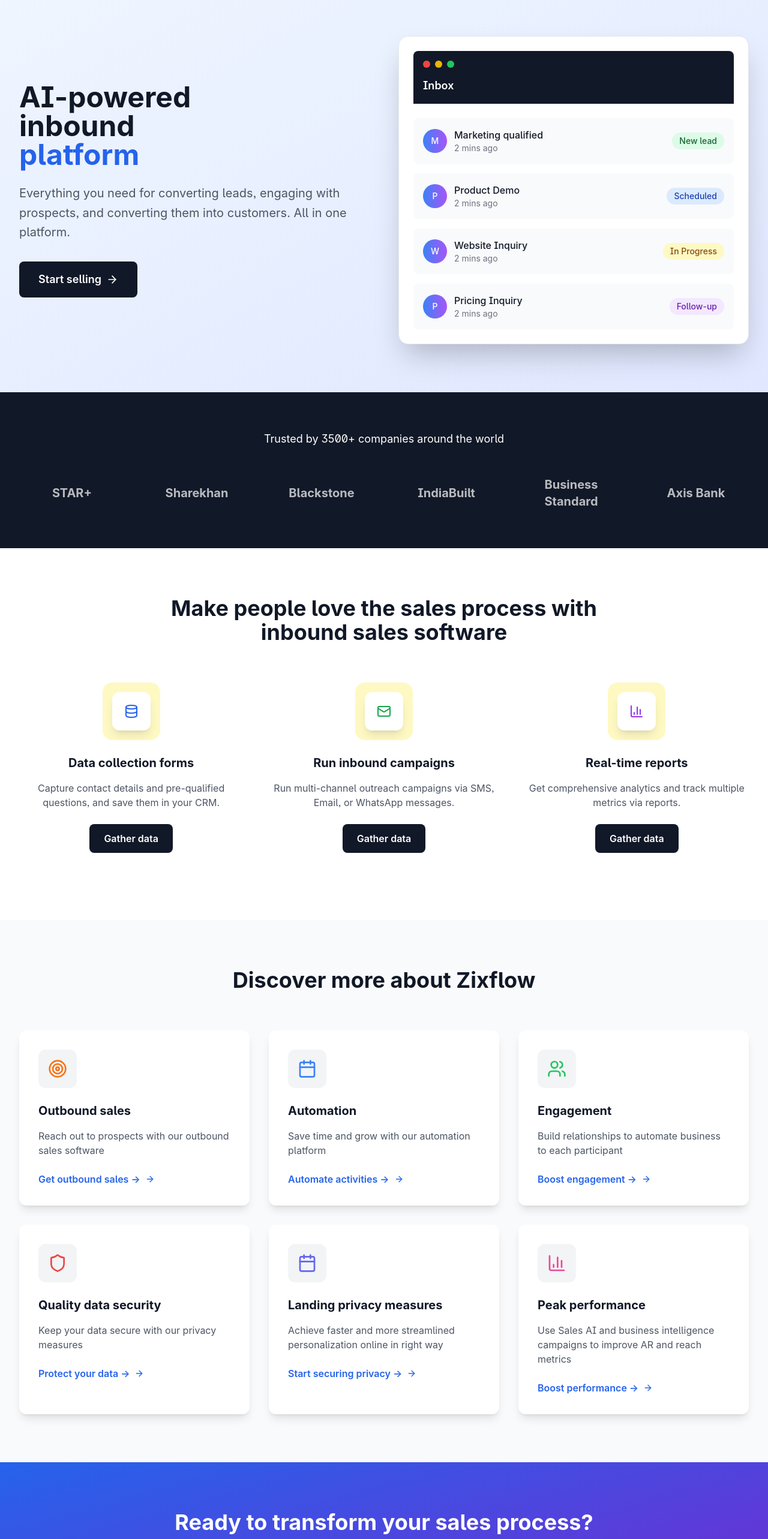
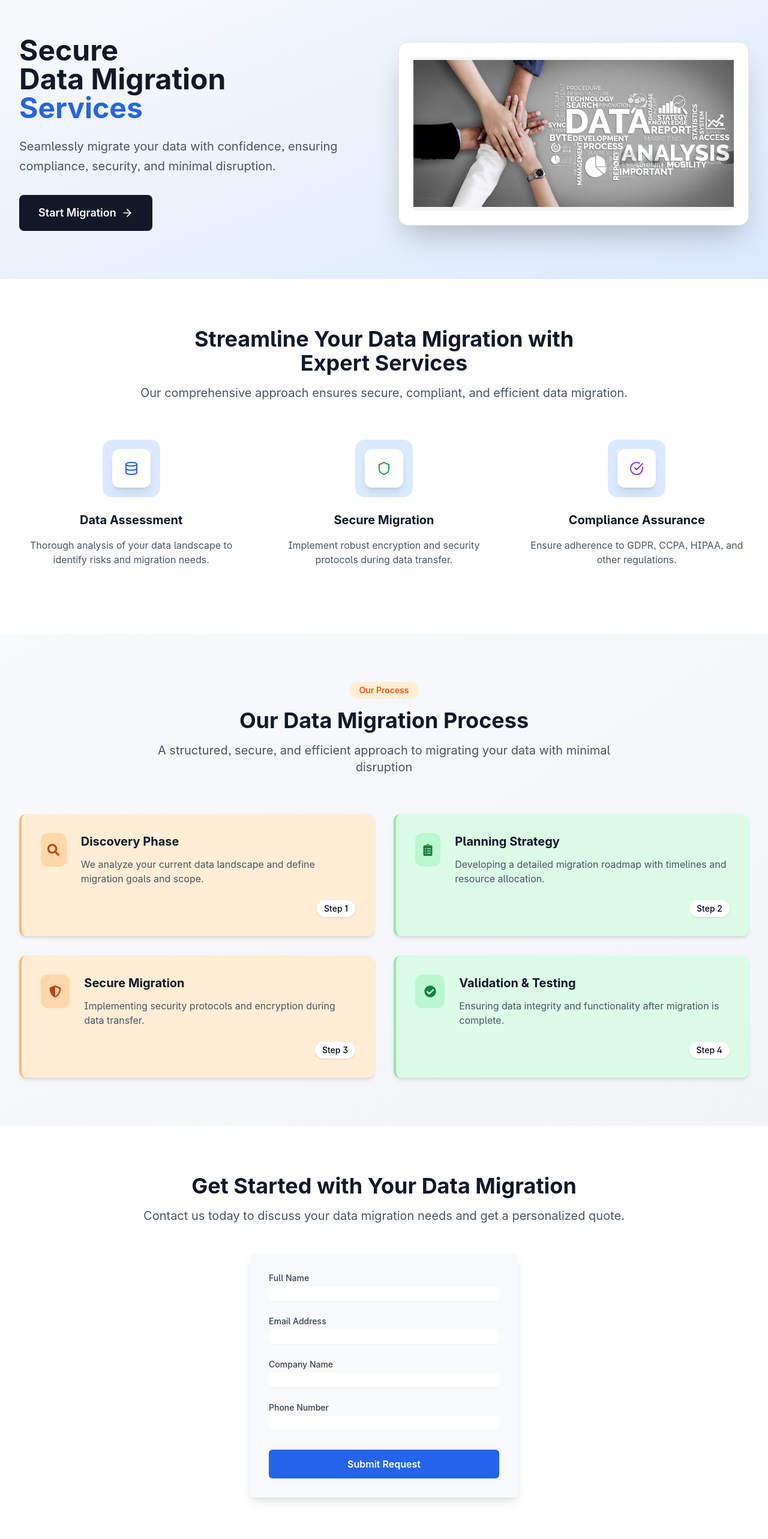
Before and after one commit to aathif07/bdrlandingpage, a React (Vite) app: page /DataMitigation in a window 1280 px wide. Shown: the part 20-2586 px from the top of the page at 60% size. Built offline with nearby package versions, Linux system fonts and the light colour scheme.

Commit message:
Update DataMigration.tsx

```diff
--- a/src/pages/DataMigration.tsx
+++ b/src/pages/DataMigration.tsx
@@ -1,7 +1,8 @@
 import React, { useState } from 'react';
-import { Mail, Users, BarChart3, Shield, Database, Calendar, Target, CheckCircle, ArrowRight, Play, Star } from 'lucide-react';
+import { Database, Shield, CheckCircle, ArrowRight } from 'lucide-react';
+import { FaSearch, FaClipboardList, FaShieldAlt, FaCheckCircle } from 'react-icons/fa';
 
-const ZixflowInboundPlatform = () => {
+const DataMigrationServices = () => {
   const [formData, setFormData] = useState({
     name: '',
     email: '',
@@ -21,126 +22,81 @@ const ZixflowInboundPlatform = () => {
     console.log('Form submitted:', formData);
   };
 
-  const companies = [
-    "STAR+",
-    "Sharekhan",
-    "Blackstone",
-    "IndiaBuilt",
-    "Business Standard",
-    "Axis Bank"
-  ];
-
-  const features = [
+  const serviceFeatures = [
     {
       icon: <Database className="w-6 h-6 text-blue-600" />,
-      title: "Data collection forms",
-      description: "Capture contact details and pre-qualified questions, and save them in your CRM."
+      title: "Data Assessment",
+      description: "Thorough analysis of your data landscape to identify risks and migration needs."
     },
     {
-      icon: <Mail className="w-6 h-6 text-green-600" />,
-      title: "Run inbound campaigns",
-      description: "Run multi-channel outreach campaigns via SMS, Email, or WhatsApp messages."
+      icon: <Shield className="w-6 h-6 text-green-600" />,
+      title: "Secure Migration",
+      description: "Implement robust encryption and security protocols during data transfer."
     },
     {
-      icon: <BarChart3 className="w-6 h-6 text-purple-600" />,
-      title: "Real-time reports",
-      description: "Get comprehensive analytics and track multiple metrics via reports."
+      icon: <CheckCircle className="w-6 h-6 text-purple-600" />,
+      title: "Compliance Assurance",
+      description: "Ensure adherence to GDPR, CCPA, HIPAA, and other regulations."
     }
   ];
 
-  const discoveryFeatures = [
+  const migrationFlow = [
     {
-      icon: <Target className="w-8 h-8 text-orange-500" />,
-      title: "Outbound sales",
-      description: "Reach out to prospects with our outbound sales software",
-      link: "Get outbound sales →"
+      title: "Discovery Phase",
+      description: "We analyze your current data landscape and define migration goals and scope.",
+      icon: <FaSearch />,
+      color: "bg-orange-100 border-orange-300"
     },
     {
-      icon: <Calendar className="w-8 h-8 text-blue-500" />,
-      title: "Automation",
-      description: "Save time and grow with our automation platform",
-      link: "Automate activities →"
+      title: "Planning Strategy",
+      description: "Developing a detailed migration roadmap with timelines and resource allocation.",
+      icon: <FaClipboardList />,
+      color: "bg-green-100 border-green-300"
     },
     {
-      icon: <Users className="w-8 h-8 text-green-500" />,
-      title: "Engagement",
-      description: "Build relationships to automate business to each participant",
-      link: "Boost engagement →"
+      title: "Secure Migration",
+      description: "Implementing security protocols and encryption during data transfer.",
+      icon: <FaShieldAlt />,
+      color: "bg-orange-100 border-orange-300"
     },
     {
-      icon: <Shield className="w-8 h-8 text-red-500" />,
-      title: "Quality data security",
-      description: "Keep your data secure with our privacy measures",
-      link: "Protect your data →"
-    },
-    {
-      icon: <Calendar className="w-8 h-8 text-indigo-500" />,
-      title: "Landing privacy measures",
-      description: "Achieve faster and more streamlined personalization online in right way",
-      link: "Start securing privacy →"
-    },
-    {
-      icon: <BarChart3 className="w-8 h-8 text-pink-500" />,
-      title: "Peak performance",
-      description: "Use Sales AI and business intelligence campaigns to improve AR and reach metrics",
-      link: "Boost performance →"
+      title: "Validation & Testing",
+      description: "Ensuring data integrity and functionality after migration is complete.",
+      icon: <FaCheckCircle />,
+      color: "bg-green-100 border-green-300"
     }
   ];
 
   return (
     <div className="min-h-screen bg-white">
       {/* Hero Section */}
-      <section className="bg-gradient-to-br from-blue-50 to-indigo-100 py-20">
+      <section className="bg-gradient-to-br from-gray-50 to-blue-100 py-20">
         <div className="max-w-7xl mx-auto px-4 sm:px-6 lg:px-8">
           <div className="grid grid-cols-1 lg:grid-cols-2 gap-12 items-center">
             <div>
               <h1 className="text-4xl lg:text-5xl font-bold text-gray-900 mb-6">
-                AI-powered <br />
-                inbound <br />
-                <span className="text-blue-600">platform</span>
+                Secure <br />
+                Data Migration <br />
+                <span className="text-blue-600">Services</span>
               </h1>
               <p className="text-xl text-gray-600 mb-8 leading-relaxed">
-                Everything you need for converting leads, engaging with prospects, and converting them into customers. All in one platform.
+                Seamlessly migrate your data with confidence, ensuring compliance, security, and minimal disruption.
               </p>
               <button className="bg-gray-900 hover:bg-gray-800 text-white px-8 py-4 rounded-lg font-semibold text-lg transition-colors inline-flex items-center space-x-2">
-                <span>Start selling</span>
+                <span>Start Migration</span>
                 <ArrowRight className="w-5 h-5" />
               </button>
             </div>
 
            <div className="relative">
       <div className="bg-white rounded-2xl shadow-2xl p-6 border border-gray-200">
-                <div className="bg-gray-900 rounded-t-lg p-4 mb-6">
-                  <div className="flex items-center space-x-2 mb-4">
-                    <div className="w-3 h-3 bg-red-500 rounded-full"></div>
-                    <div className="w-3 h-3 bg-yellow-500 rounded-full"></div>
-                    <div className="w-3 h-3 bg-green-500 rounded-full"></div>
-                  </div>
-                  <h3 className="text-white font-semibold text-lg">Inbox</h3>
-                </div>
-
-                <div className="space-y-4">
-                  {[
-                    { name: "Marketing qualified", status: "New lead", color: "bg-green-100 text-green-800" },
-                    { name: "Product Demo", status: "Scheduled", color: "bg-blue-100 text-blue-800" },
-                    { name: "Website Inquiry", status: "In Progress", color: "bg-yellow-100 text-yellow-800" },
-                    { name: "Pricing Inquiry", status: "Follow-up", color: "bg-purple-100 text-purple-800" }
-                  ].map((item, index) => (
-                    <div key={index} className="flex items-center justify-between p-4 bg-gray-50 rounded-lg">
-                      <div className="flex items-center space-x-3">
-                        <div className="w-10 h-10 bg-gradient-to-r from-blue-500 to-purple-500 rounded-full flex items-center justify-center">
-                          <span className="text-white font-medium text-sm">{item.name.charAt(0)}</span>
-                        </div>
-                        <div>
-                          <p className="font-medium text-gray-900">{item.name}</p>
-                          <p className="text-sm text-gray-500">2 mins ago</p>
-                        </div>
-                      </div>
-                      <span className={`px-3 py-1 rounded-full text-sm font-medium ${item.color}`}>
-                        {item.status}
-                      </span>
-                    </div>
-                  ))}
+        {/* Image container - replace with your actual public URL */}
+        <div className="flex justify-center items-center h-64 bg-gray-100 rounded-lg">
+          <img
+            src="/datamitigation.png"
+            alt="Migration Dashboard"
+            className="max-w-full max-h-full object-contain"
+          />
         </div>
       </div>
         </div>
@@ -148,46 +104,30 @@ const ZixflowInboundPlatform = () => {
         </div>
       </section>
 
-      {/* Trusted by Section */}
-      <section className="py-16 bg-gray-900">
-        <div className="max-w-7xl mx-auto px-4 sm:px-6 lg:px-8">
-          <p className="text-center text-white text-lg mb-12">
-            Trusted by 3500+ companies around the world
-          </p>
-          <div className="grid grid-cols-2 md:grid-cols-6 gap-8 items-center">
-            {companies.map((company, index) => (
-              <div key={index} className="text-center">
-                <span className="text-white text-xl font-bold opacity-70">{company}</span>
-              </div>
-            ))}
-          </div>
-        </div>
-      </section>
-
-      {/* Sales Process Section */}
+      {/* Service Features Section */}
       <section className="py-20 bg-white">
         <div className="max-w-7xl mx-auto px-4 sm:px-6 lg:px-8">
           <div className="text-center mb-16">
             <h2 className="text-3xl lg:text-4xl font-bold text-gray-900 mb-4">
-              Make people love the sales process with <br />
-              inbound sales software
+              Streamline Your Data Migration with <br />
+              Expert Services
             </h2>
+            <p className="text-xl text-gray-600">
+              Our comprehensive approach ensures secure, compliant, and efficient data migration.
+            </p>
           </div>
 
           <div className="grid grid-cols-1 lg:grid-cols-3 gap-12">
-            {features.map((feature, index) => (
+            {serviceFeatures.map((feature, index) => (
               <div key={index} className="text-center">
                 <div className="mb-8">
-                  <div className="bg-yellow-100 w-24 h-24 rounded-2xl flex items-center justify-center mx-auto mb-6">
+                  <div className="bg-blue-100 w-24 h-24 rounded-2xl flex items-center justify-center mx-auto mb-6">
                     <div className="bg-white w-16 h-16 rounded-xl flex items-center justify-center shadow-lg">
                       {feature.icon}
                     </div>
                   </div>
                   <h3 className="text-xl font-bold text-gray-900 mb-4">{feature.title}</h3>
                   <p className="text-gray-600 mb-6">{feature.description}</p>
-                  <button className="bg-gray-900 hover:bg-gray-800 text-white px-6 py-3 rounded-lg font-semibold transition-colors">
-                    Gather data
-                  </button>
                 </div>
               </div>
             ))}
@@ -195,56 +135,121 @@ const ZixflowInboundPlatform = () => {
         </div>
       </section>
 
-
-
-      {/* Discovery Section */}
-      <section className="py-20 bg-gray-50">
+      {/* Migration Process Section */}
+      <section className="py-20 bg-gradient-to-br from-gray-50 to-gray-100">
         <div className="max-w-7xl mx-auto px-4 sm:px-6 lg:px-8">
           <div className="text-center mb-16">
+            <span className="inline-block px-4 py-1 text-sm font-semibold text-orange-600 bg-orange-100 rounded-full mb-4">
+              Our Process
+            </span>
             <h2 className="text-3xl lg:text-4xl font-bold text-gray-900 mb-4">
-              Discover more about Zixflow
+              Our Data Migration Process
             </h2>
+            <p className="text-xl text-gray-600 max-w-3xl mx-auto">
+              A structured, secure, and efficient approach to migrating your data with minimal disruption
+            </p>
           </div>
 
-          <div className="grid grid-cols-1 md:grid-cols-3 gap-8">
-            {discoveryFeatures.map((feature, index) => (
-              <div key={index} className="bg-white rounded-xl p-8 shadow-lg hover:shadow-xl transition-shadow">
-                <div className="flex items-center justify-center w-16 h-16 bg-gray-100 rounded-xl mb-6">
-                  {feature.icon}
+          <div className="grid grid-cols-1 md:grid-cols-2 gap-8">
+            {migrationFlow.map((feature, index) => (
+              <div
+                key={index}
+                className={`rounded-xl p-8 border-l-4 shadow-md hover:shadow-lg transition-all duration-300 transform hover:-translate-y-1 ${feature.color}`}
+              >
+                <div className="flex items-start">
+                  <div className={`flex items-center justify-center w-14 h-14 rounded-xl mr-6 ${
+                    feature.color.includes('orange') ? 'bg-orange-200 text-orange-700' : 'bg-green-200 text-green-700'
+                  }`}>
+                    {React.cloneElement(feature.icon, { className: "text-xl" })}
                   </div>
-                <h3 className="text-xl font-bold text-gray-900 mb-4">{feature.title}</h3>
-                <p className="text-gray-600 mb-6">{feature.description}</p>
-                <a href="#" className="text-blue-600 hover:text-blue-700 font-semibold inline-flex items-center space-x-2">
-                  <span>{feature.link}</span>
-                  <ArrowRight className="w-4 h-4" />
-                </a>
+                  <div>
+                    <h3 className="text-xl font-bold text-gray-900 mb-3">{feature.title}</h3>
+                    <p className="text-gray-600">{feature.description}</p>
+                  </div>
+                </div>
+
+                <div className="mt-6 flex items-center justify-between">
+                  <div className="flex items-center"></div>
+                  <div className="text-sm font-medium px-3 py-1 rounded-full bg-white shadow">
+                    Step {index + 1}
+                  </div>
+                </div>
               </div>
             ))}
           </div>
         </div>
       </section>
 
-      {/* CTA Section */}
-      <section className="py-20 bg-gradient-to-br from-blue-600 to-purple-700">
-        <div className="max-w-4xl mx-auto px-4 sm:px-6 lg:px-8 text-center">
-          <h2 className="text-3xl lg:text-4xl font-bold text-white mb-6">
-            Ready to transform your sales process?
+      {/* Contact Form Section */}
+      <section className="py-20 bg-white">
+        <div className="max-w-7xl mx-auto px-4 sm:px-6 lg:px-8">
+          <div className="text-center mb-12">
+            <h2 className="text-3xl lg:text-4xl font-bold text-gray-900 mb-4">
+              Get Started with Your Data Migration
             </h2>
-          <p className="text-xl text-blue-100 mb-8">
-            Join thousands of companies using Zixflow to boost their inbound sales
+            <p className="text-xl text-gray-600">
+              Contact us today to discuss your data migration needs and get a personalized quote.
             </p>
-          <div className="flex flex-col sm:flex-row gap-4 justify-center">
-            <button className="bg-white hover:bg-gray-100 text-gray-900 px-8 py-4 rounded-lg font-semibold text-lg transition-colors">
-              Start Free Trial
+          </div>
+
+          <form onSubmit={handleSubmit} className="max-w-md mx-auto bg-gray-50 p-8 rounded-lg shadow-lg">
+            <div className="space-y-6">
+              <div>
+                <label htmlFor="name" className="block text-sm font-medium text-gray-700">Full Name</label>
+                <input
+                  type="text"
+                  name="name"
+                  id="name"
+                  value={formData.name}
+                  onChange={handleInputChange}
+                  required
+                  className="mt-1 block w-full border-gray-300 rounded-md shadow-sm focus:border-blue-500 focus:ring-blue-500"
+                />
+              </div>
+              <div>
+                <label htmlFor="email" className="block text-sm font-medium text-gray-700">Email Address</label>
+                <input
+                  type="email"
+                  name="email"
+                  id="email"
+                  value={formData.email}
+                  onChange={handleInputChange}
+                  required
+                  className="mt-1 block w-full border-gray-300 rounded-md shadow-sm focus:border-blue-500 focus:ring-blue-500"
+                />
+              </div>
+              <div>
+                <label htmlFor="company" className="block text-sm font-medium text-gray-700">Company Name</label>
+                <input
+                  type="text"
+                  name="company"
+                  id="company"
+                  value={formData.company}
+                  onChange={handleInputChange}
+                  required
+                  className="mt-1 block w-full border-gray-300 rounded-md shadow-sm focus:border-blue-500 focus:ring-blue-500"
+                />
+              </div>
+              <div>
+                <label htmlFor="phone" className="block text-sm font-medium text-gray-700">Phone Number</label>
+                <input
+                  type="tel"
+                  name="phone"
+                  id="phone"
+                  value={formData.phone}
+                  onChange={handleInputChange}
+                  className="mt-1 block w-full border-gray-300 rounded-md shadow-sm focus:border-blue-500 focus:ring-blue-500"
+                />
+              </div>
+            </div>
+            <button type="submit" className="mt-8 w-full bg-blue-600 hover:bg-blue-700 text-white font-semibold py-3 px-4 rounded-md transition-colors">
+              Submit Request
             </button>
-            <button className="border-2 border-white text-white hover:bg-white hover:text-gray-900 px-8 py-4 rounded-lg font-semibold text-lg transition-colors">
-              Schedule Demo
-            </button>
-          </div>
+          </form>
         </div>
       </section>
     </div>
   );
 };
 
-export default ZixflowInboundPlatform;
+export default DataMigrationServices;
```
Lines whose indentation alone changed are shown as unchanged.
